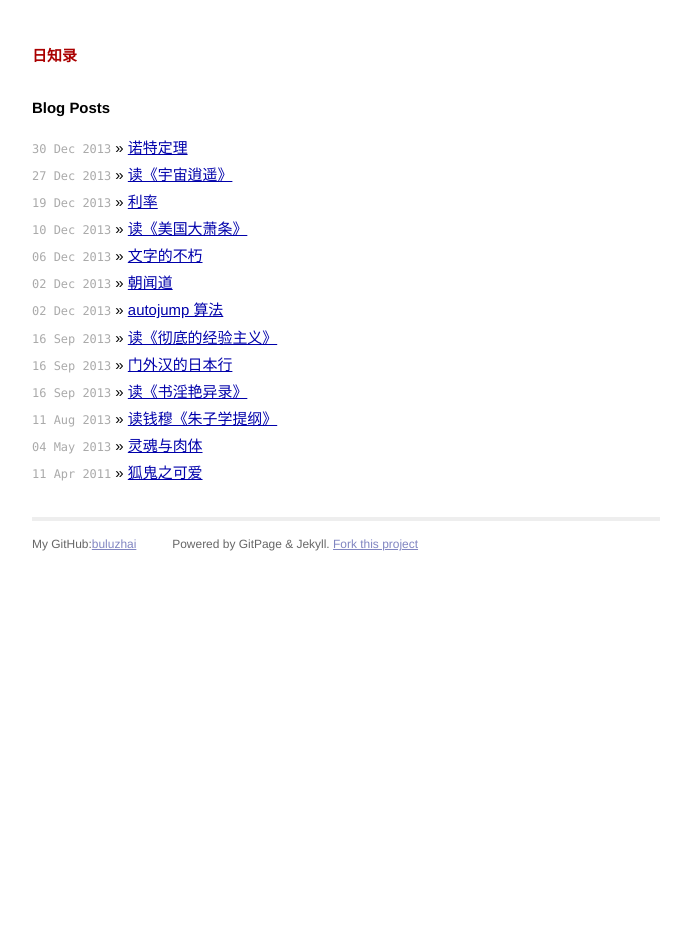
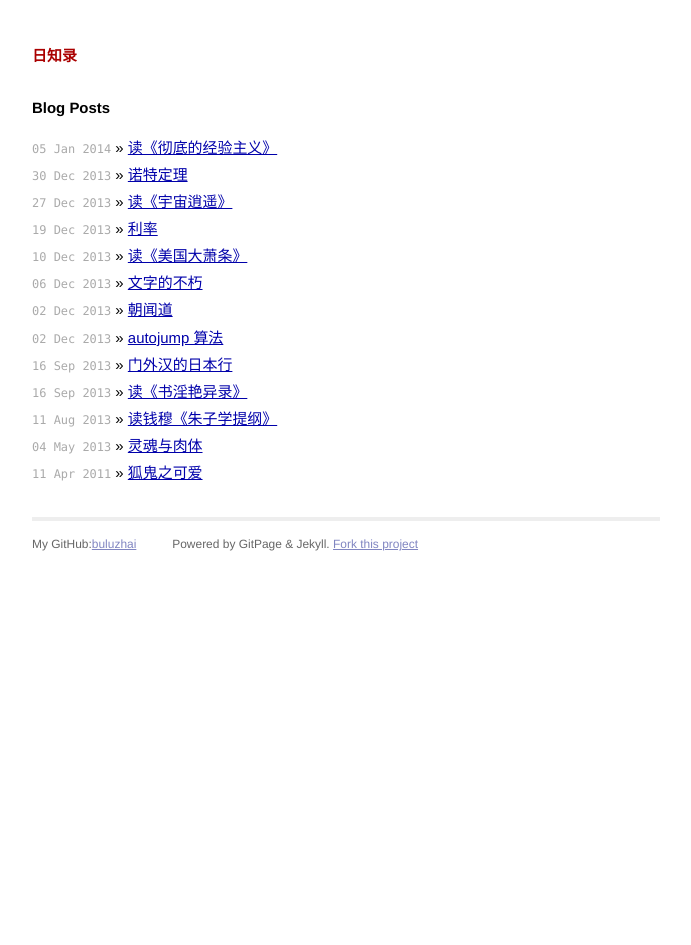
Before and after one commit to gpscad/buluzhai.github.io, a Jekyll site: the page built from index.html, in a window 1280 px wide. Shown: the whole page, without its empty margins (294-985 px from the left). Built offline with Jekyll 4.4.1, drawn with Linux system fonts in a browser that asks for light colours; Markdown is read by kramdown in place of the engine named in the settings.

Commit message:
change date

```diff
--- a/_posts/2014-01-05-pure_experience.markdown
+++ b/_posts/2014-01-05-pure_experience.markdown
@@ -1,7 +1,7 @@
 ---
 layout: post
 title:  读《彻底的经验主义》
-date:   2013-09-16 23:00:56
+date:   2014-01-05 23:00:56
 categories: 读书
 ---
 
```
